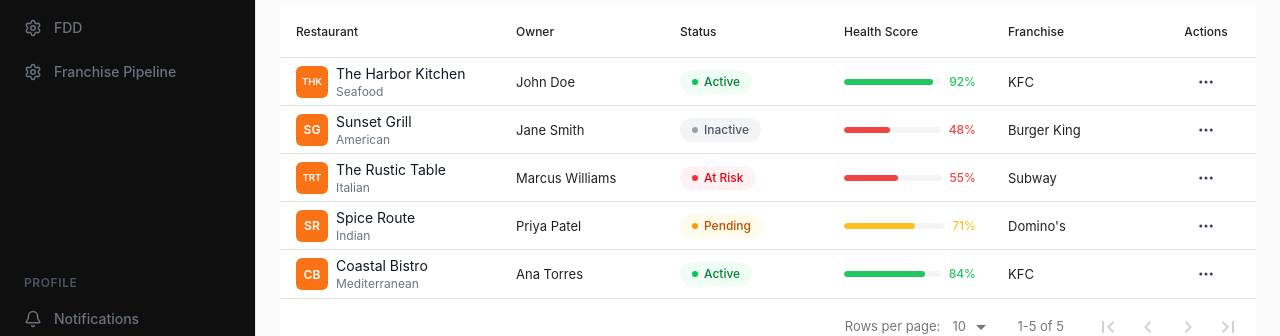
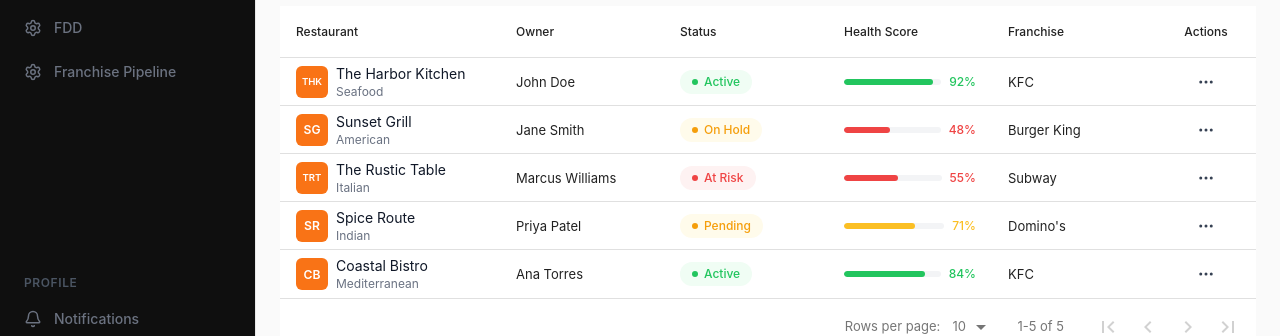
Before and after one commit to hamza-nafasat/rcs-frontend, a React (Vite) app: page /dashboard/clients in a window 1280 px wide. Shown: the part 272-608 px from the top of the page. Built offline with nearby package versions, Linux system fonts and the light colour scheme.

Commit message:
Statuses updated

```diff
--- a/src/pages/client-management/components/ClientTable.jsx
+++ b/src/pages/client-management/components/ClientTable.jsx
@@ -15,10 +15,9 @@ import AddEditClientModal from "./AddEditClientModal";
 import Button from "../../../components/shared/Button";
 
 const STATUS_STYLES = {
-  Active: { pill: "bg-green-50 text-green-700", dot: "bg-green-500" },
-  Inactive: { pill: "bg-gray-100 text-gray-600", dot: "bg-gray-400" },
-  "At Risk": { pill: "bg-red-50 text-red-600", dot: "bg-red-500" },
-  Pending: { pill: "bg-amber-50 text-amber-700", dot: "bg-amber-500" },
+  Active: { pill: "bg-revenue text-[#22C55E]", dot: "bg-[#22C55E]" },
+  "At Risk": { pill: "bg-[#FEF2F2] text-[#EF4444]", dot: "bg-[#EF4444]" },
+  "On Hold": { pill: "bg-[#FFFBEB] text-[#F59E0B]", dot: "bg-[#F59E0B]" },
 };
 
 const HEALTH_COLORS = [
@@ -49,7 +48,7 @@ const initialData = [
     clientEmail: "jane@example.com",
     restaurantName: "Sunset Grill",
     restaurantCuisine: "American",
-    status: "Inactive",
+    status: "On Hold",
     healthScore: 48,
     franchise: "Burger King",
     balance: "$800",
@@ -172,7 +171,7 @@ const ClientTable = ({ className }) => {
       sortable: true,
       cell: (row) => {
         const { pill, dot } =
-          STATUS_STYLES[row.status] ?? STATUS_STYLES.Inactive;
+          STATUS_STYLES[row.status] ?? STATUS_STYLES["On Hold"];
 
         return (
           <span
```
